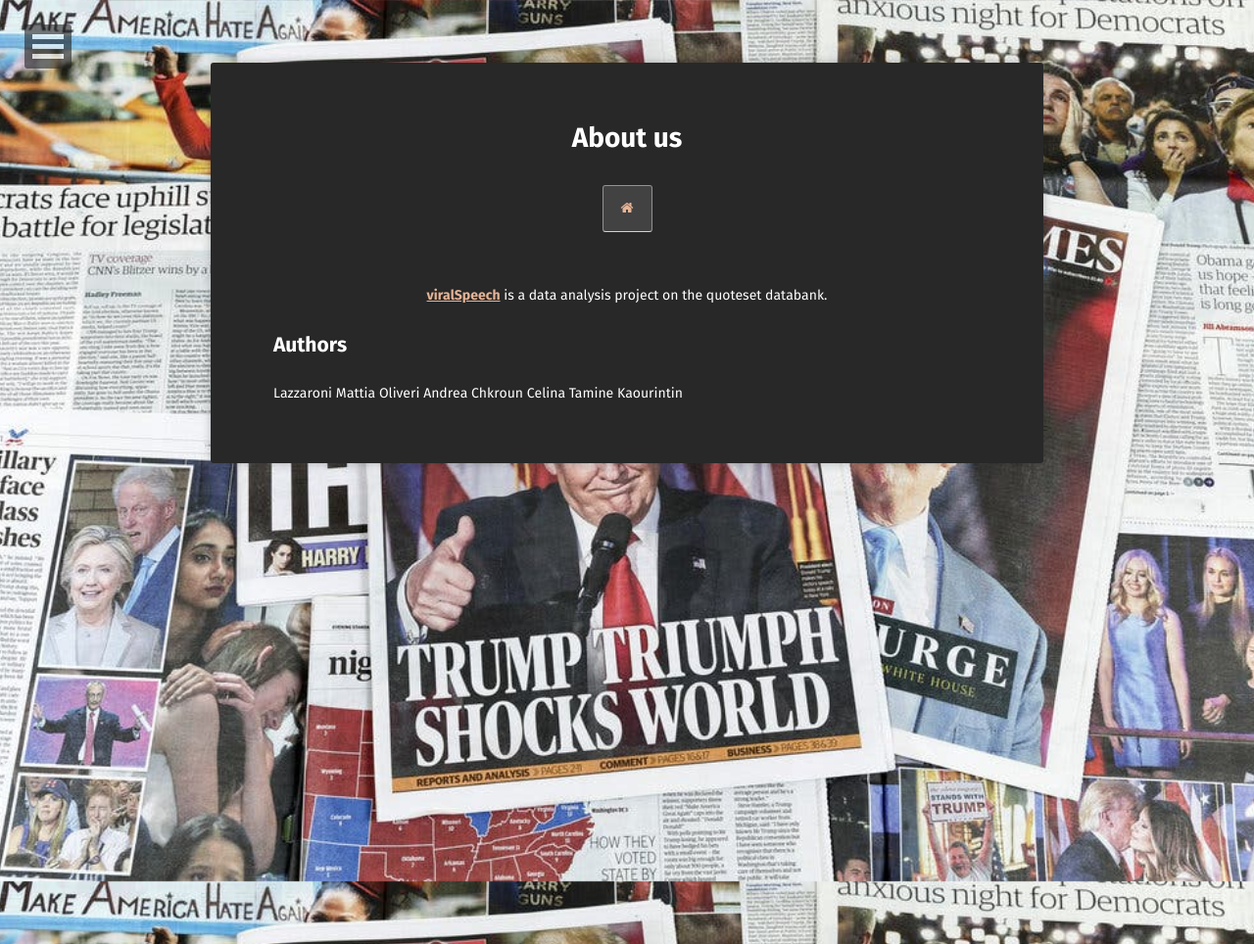
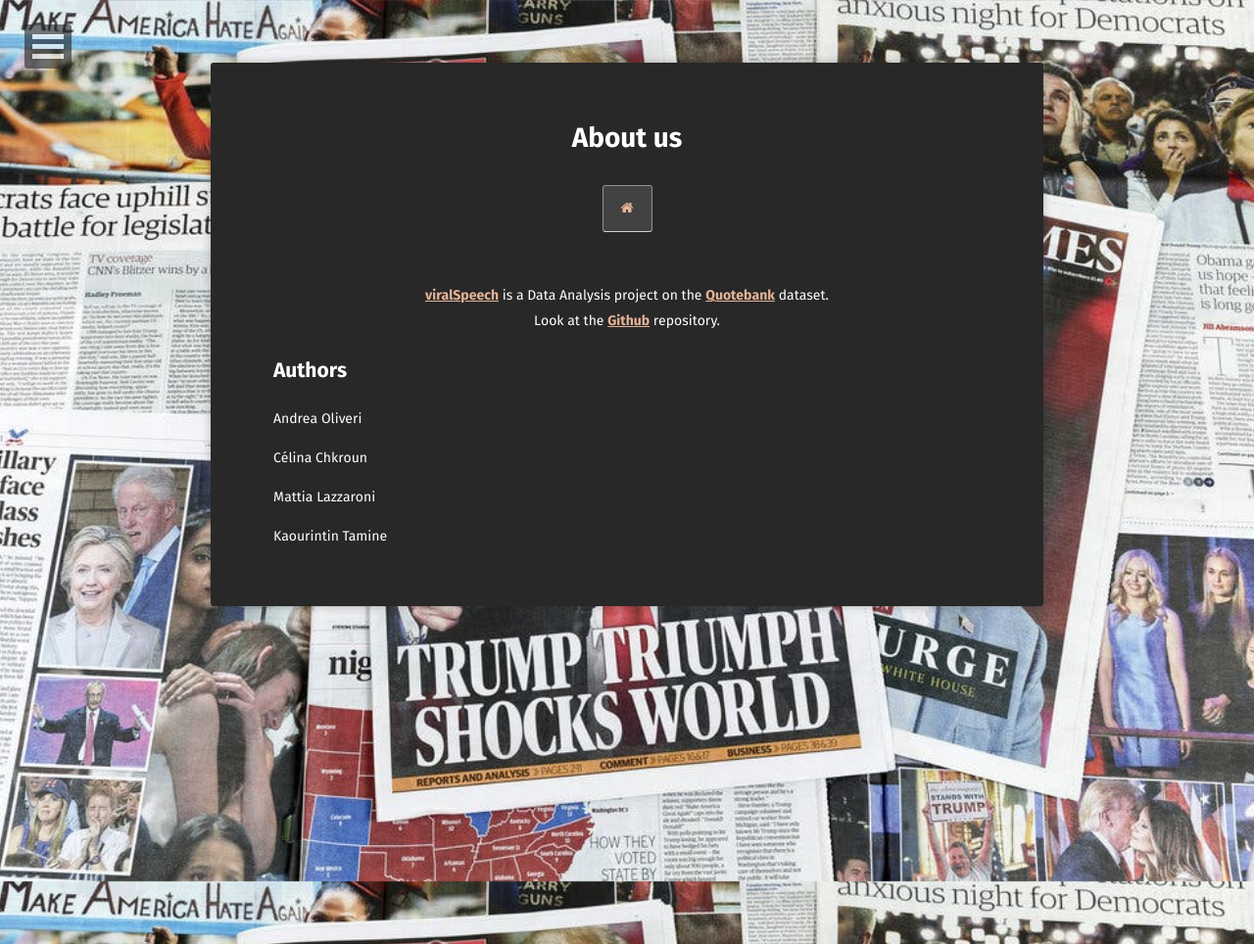
Before and after one commit to kaoutamine/viralSpeech, a Jekyll site: the page built from aboutus/index.md, in a window 1280 px wide. Shown: the whole page at 98% size. Built offline with Jekyll 4.4.1, drawn with Linux system fonts in a browser that asks for light colours; some web fonts are replaced.

Commit message:
Minor changes and cleanup

```diff
--- a/_config.yml
+++ b/_config.yml
@@ -1,7 +1,7 @@
 # Site
 title:              "What makes a quote viral ?"
-bio:                'A study of a quotebank on what it takes to have a viral speech.'
-description:        "This study has been carried on in the context of applied data analysis course at EPFL."
+bio:                'A study on what it takes to make your sentences repeatable.'
+description:        "This study has been carried on in the context of Applied Data Analysis course at EPFL."
 reading_time:       true
 words_per_minute:   200
 logo:               'assets/img/viral_icon.svg'
--- a/aboutus/index.md
+++ b/aboutus/index.md
@@ -5,10 +5,15 @@ date: 08-12-2021
 comments: false
 ---
 
-<center><a href="https://kaoutamine.github.io/viralSpeech/"><b>viralSpeech</b></a> is a data analysis project on the quoteset databank.</center>
+<center><a href="https://kaoutamine.github.io/viralSpeech/"><b>viralSpeech</b></a> is a Data Analysis project on the <a href="https://zenodo.org/record/4277311"><b>Quotebank</b></a> dataset.</center>
+<center>Look at the <a href="https://github.com/epfl-ada/ada-2021-project-cool-group-name"><b>Github</b></a> repository.</center>
+
 
 ## Authors
-Lazzaroni Mattia
-Oliveri Andrea
-Chkroun Celina
-Tamine Kaourintin
+Andrea Oliveri
+
+Célina Chkroun
+
+Mattia Lazzaroni
+
+Kaourintin Tamine
```
Also changed, not shown: introduction/index.md (+5 -1 lines), posts/index.md (deleted, +0 -6 lines), projects/index.md (deleted, +0 -6 lines), tags/index.html (deleted, +0 -28 lines).
